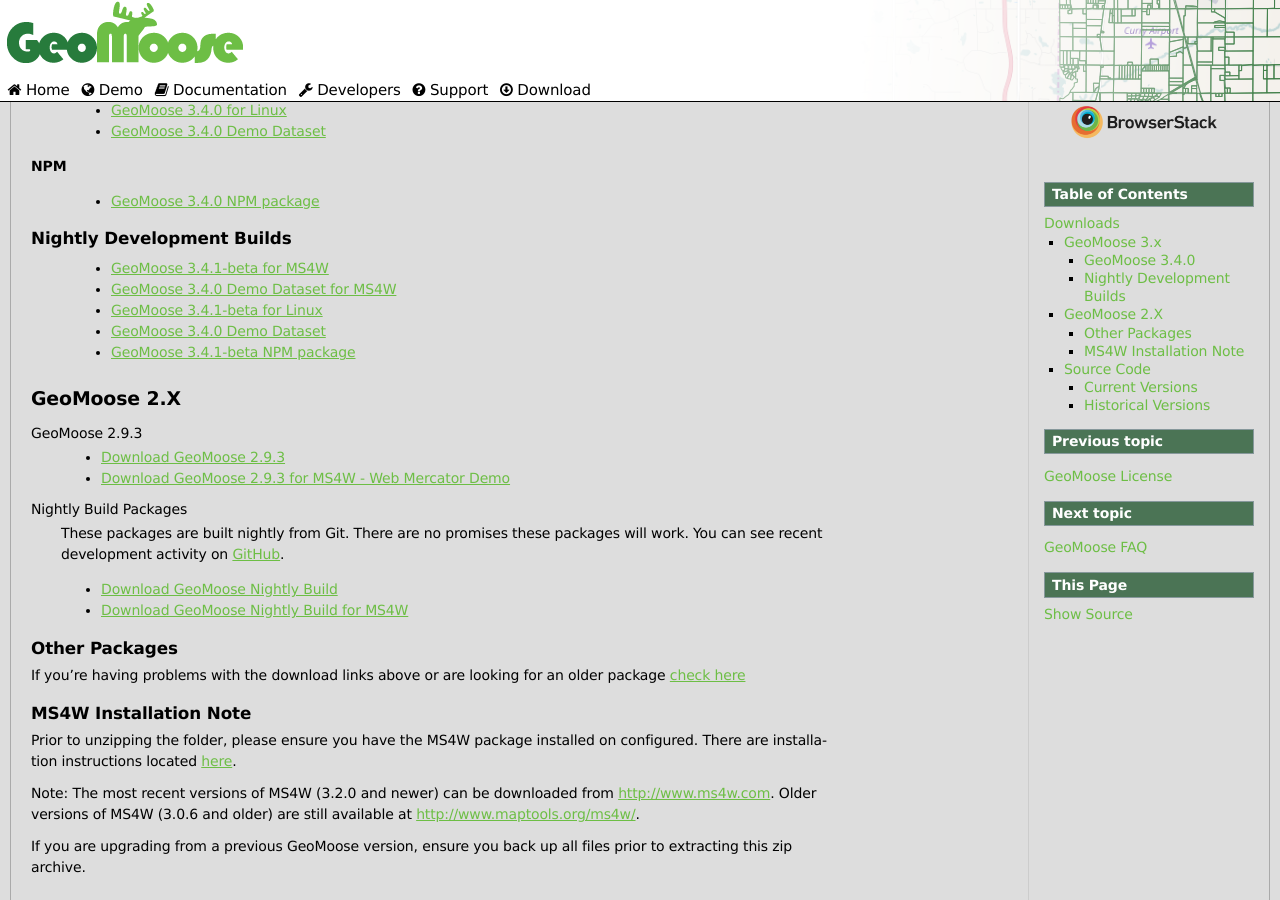
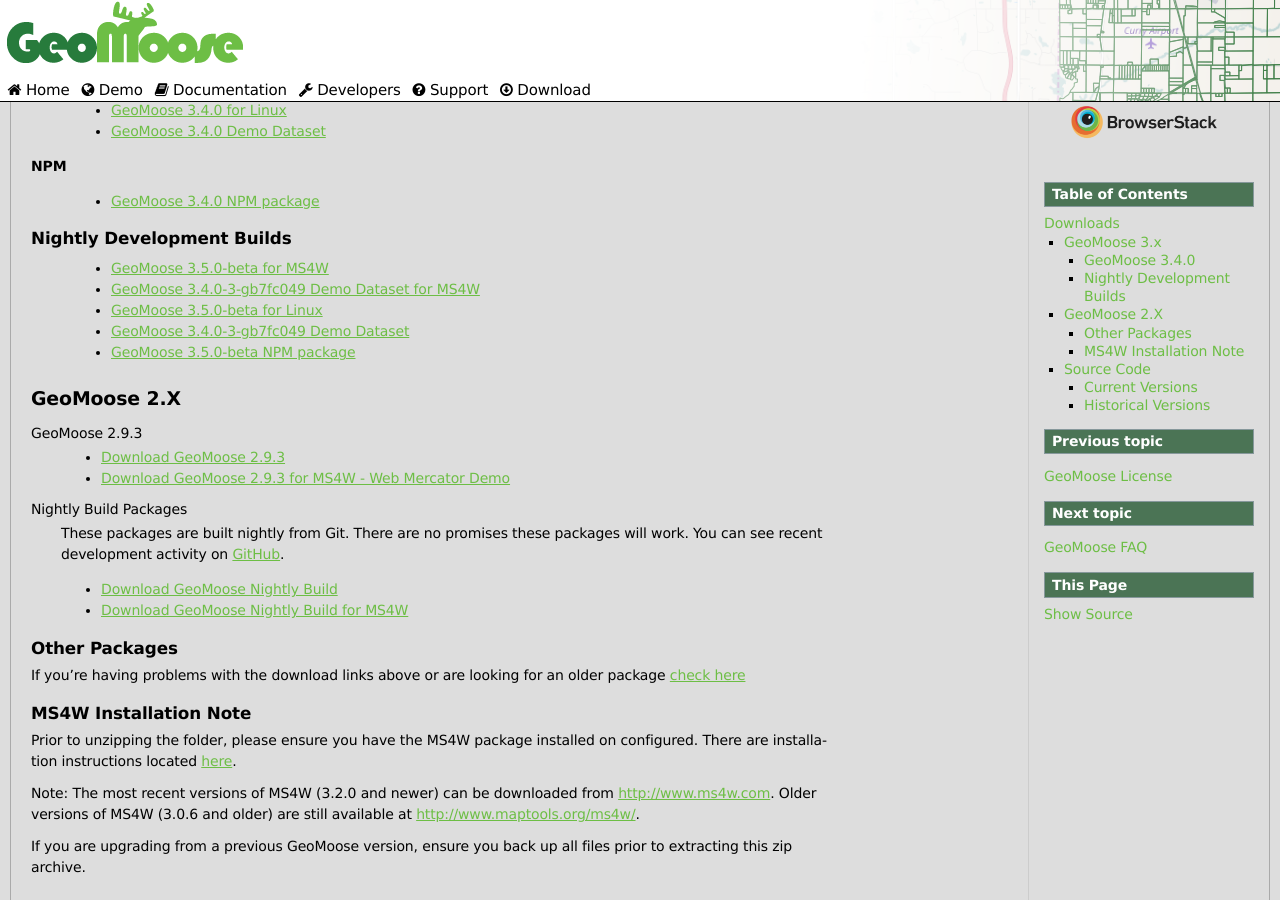
Before and after one commit to herambchaudhari4121/geomoose-website, a Sphinx documentation site: the page built from source/download.rst, in a window 1280 px wide and 900 px high, scrolled down 319 px. Built offline with Sphinx 7.4.7, drawn with Linux system fonts in a browser that asks for light colours.

Commit message:
Update nightly download links

```diff
--- a/source/download.rst
+++ b/source/download.rst
@@ -27,13 +27,13 @@
 
 Nightly Development Builds
 ^^^^^^^^^^^^^^^^^^^^^^^^^^
-	* `GeoMoose 3.4.1-beta for MS4W <https://www.geomoose.org/downloads/gm3-examples-3.4.1-beta-ms4w.zip>`_
-	* `GeoMoose 3.4.0 Demo Dataset for MS4W <https://www.geomoose.org/downloads/gm3-demo-data-3.4.0-ms4w.zip>`_
+	* `GeoMoose 3.5.0-beta for MS4W <https://www.geomoose.org/downloads/gm3-examples-3.5.0-beta-ms4w.zip>`_
+	* `GeoMoose 3.4.0-3-gb7fc049 Demo Dataset for MS4W <https://www.geomoose.org/downloads/gm3-demo-data-3.4.0-3-gb7fc049-ms4w.zip>`_
 
-	* `GeoMoose 3.4.1-beta for Linux <https://www.geomoose.org/downloads/gm3-examples-3.4.1-beta.zip>`_
-	* `GeoMoose 3.4.0 Demo Dataset <https://www.geomoose.org/downloads/gm3-demo-data-3.4.0.zip>`_
+	* `GeoMoose 3.5.0-beta for Linux <https://www.geomoose.org/downloads/gm3-examples-3.5.0-beta.zip>`_
+	* `GeoMoose 3.4.0-3-gb7fc049 Demo Dataset <https://www.geomoose.org/downloads/gm3-demo-data-3.4.0-3-gb7fc049.zip>`_
 
-	* `GeoMoose 3.4.1-beta NPM package <https://www.geomoose.org/downloads/gm3-npm-3.4.1-beta.tgz>`_
+	* `GeoMoose 3.5.0-beta NPM package <https://www.geomoose.org/downloads/gm3-npm-3.5.0-beta.tgz>`_
 
 
 GeoMoose 2.X
```
